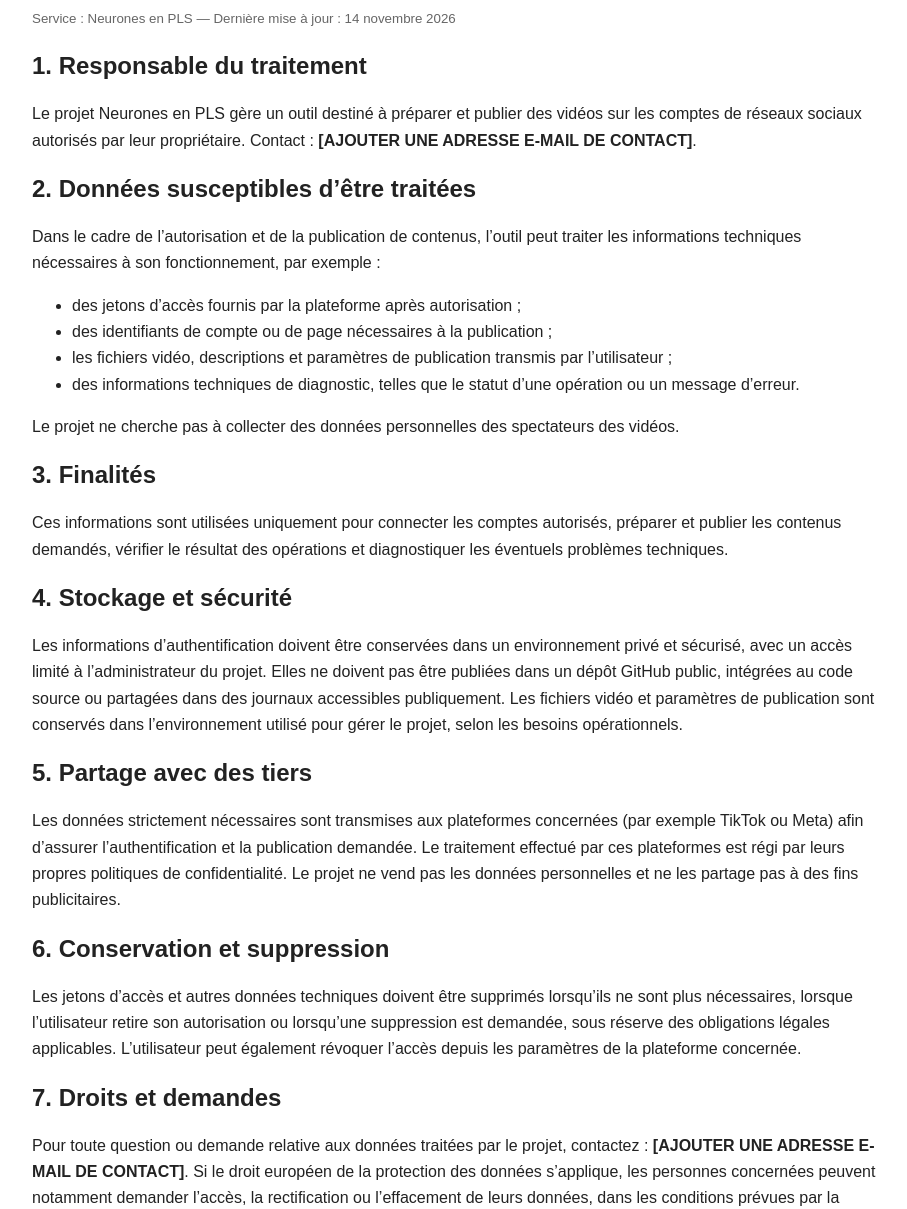
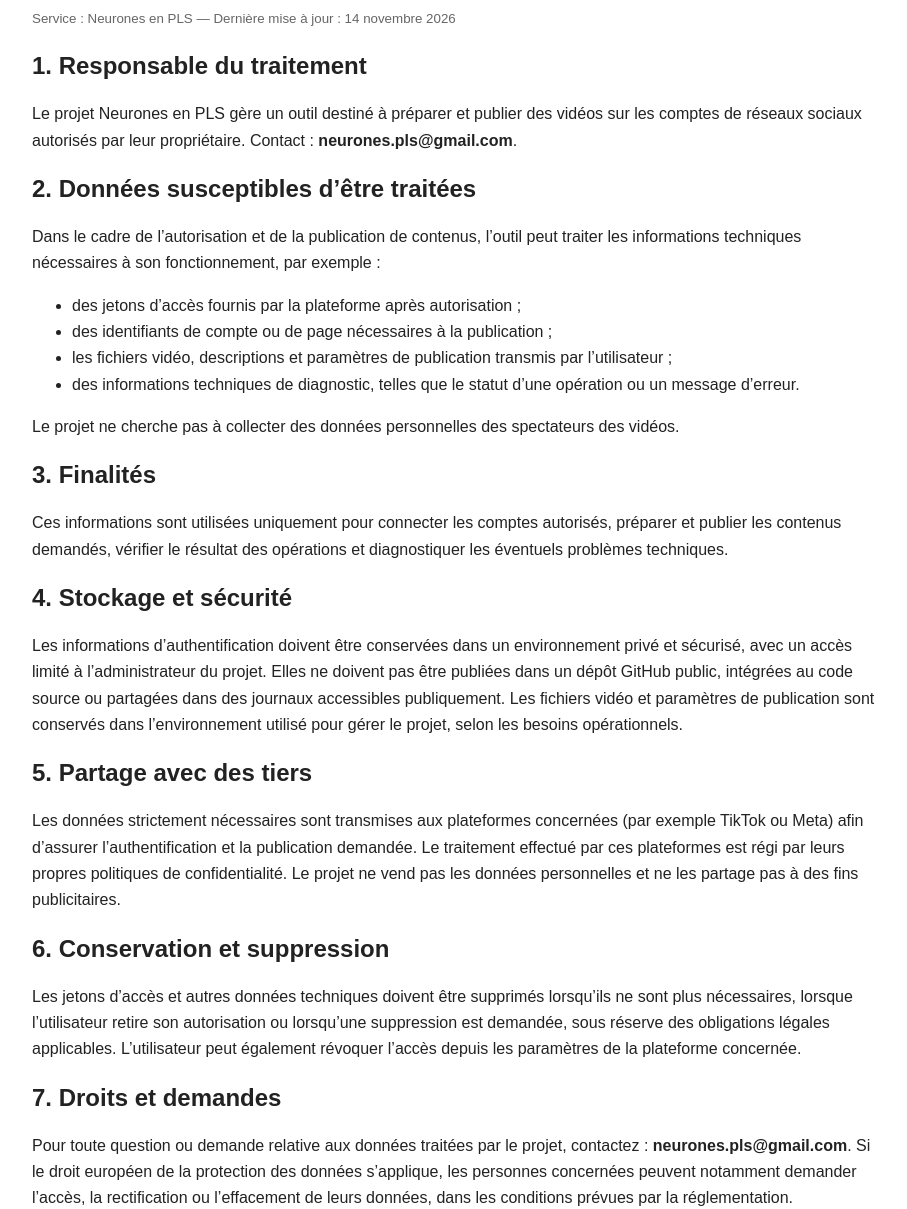
Before and after one commit to neuronespls-hue/neurones-en-pls, a plain HTML site: page privacy.html in a window 1280 px wide. Shown: the part 91-1300 px from the top of the page, without its empty margins (183-1090 px from the left). Drawn offline with Linux system fonts and the light colour scheme.

Commit message:
Update privacy.html

```diff
--- a/privacy.html
+++ b/privacy.html
@@ -15,7 +15,7 @@
   <small>Service : Neurones en PLS — Dernière mise à jour : 14 novembre 2026</small>
 
   <h2>1. Responsable du traitement</h2>
-  <p>Le projet Neurones en PLS gère un outil destiné à préparer et publier des vidéos sur les comptes de réseaux sociaux autorisés par leur propriétaire. Contact : <strong>[AJOUTER UNE ADRESSE E-MAIL DE CONTACT]</strong>.</p>
+  <p>Le projet Neurones en PLS gère un outil destiné à préparer et publier des vidéos sur les comptes de réseaux sociaux autorisés par leur propriétaire. Contact : <strong>neurones.pls@gmail.com</strong>.</p>
 
   <h2>2. Données susceptibles d’être traitées</h2>
   <p>Dans le cadre de l’autorisation et de la publication de contenus, l’outil peut traiter les informations techniques nécessaires à son fonctionnement, par exemple :</p>
@@ -40,7 +40,7 @@
   <p>Les jetons d’accès et autres données techniques doivent être supprimés lorsqu’ils ne sont plus nécessaires, lorsque l’utilisateur retire son autorisation ou lorsqu’une suppression est demandée, sous réserve des obligations légales applicables. L’utilisateur peut également révoquer l’accès depuis les paramètres de la plateforme concernée.</p>
 
   <h2>7. Droits et demandes</h2>
-  <p>Pour toute question ou demande relative aux données traitées par le projet, contactez : <strong>[AJOUTER UNE ADRESSE E-MAIL DE CONTACT]</strong>. Si le droit européen de la protection des données s’applique, les personnes concernées peuvent notamment demander l’accès, la rectification ou l’effacement de leurs données, dans les conditions prévues par la réglementation.</p>
+  <p>Pour toute question ou demande relative aux données traitées par le projet, contactez : <strong>neurones.pls@gmail.com</strong>. Si le droit européen de la protection des données s’applique, les personnes concernées peuvent notamment demander l’accès, la rectification ou l’effacement de leurs données, dans les conditions prévues par la réglementation.</p>
 
   <h2>8. Modifications</h2>
   <p>Cette politique peut être mise à jour si le fonctionnement du service ou les traitements évoluent. La version en ligne est la version applicable.</p>
```
